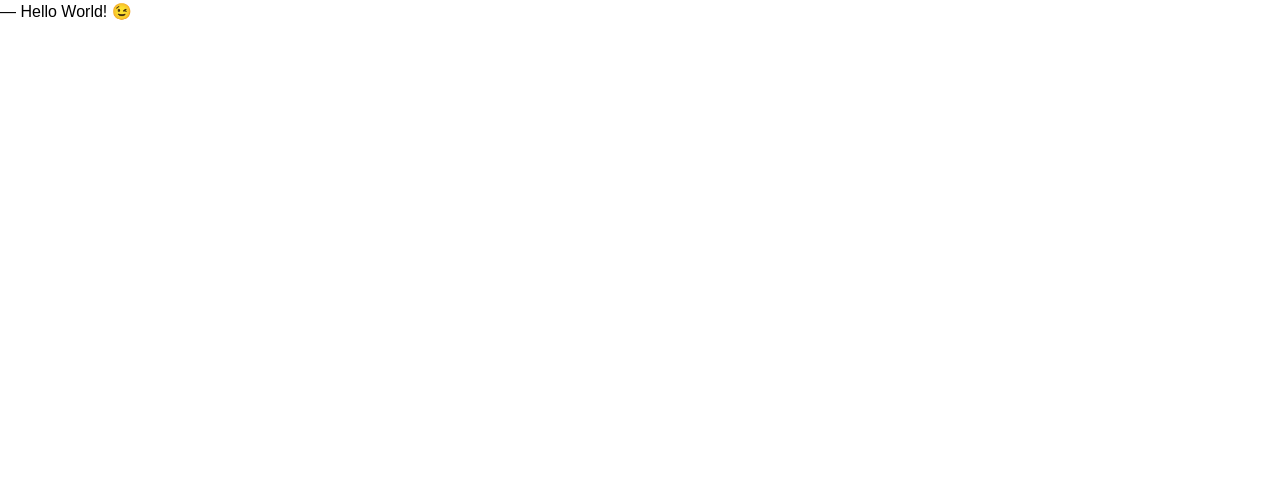
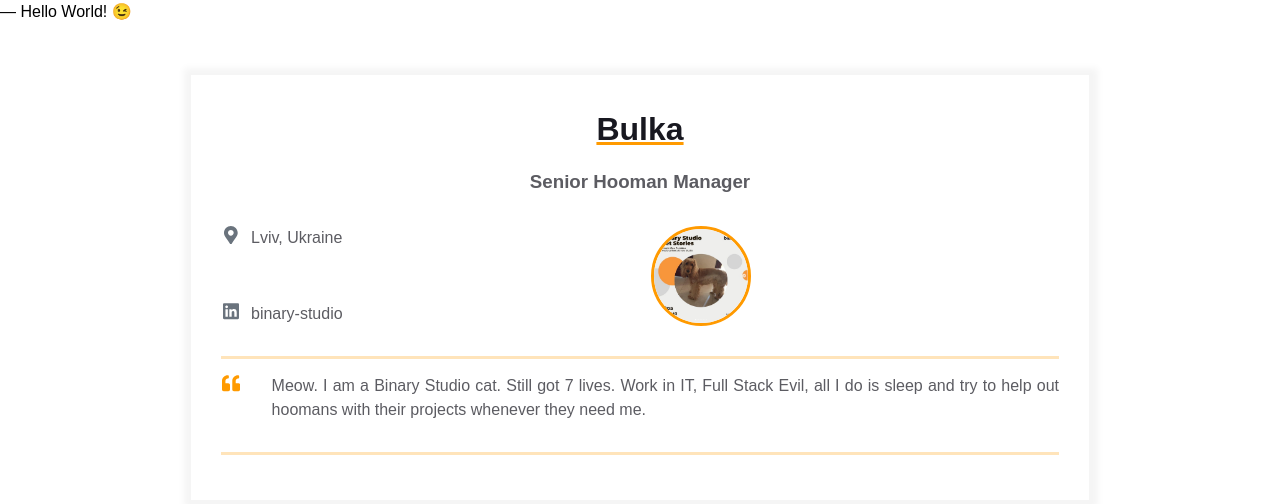
Before and after one commit to MashaVozniuk/homepage, a plain HTML site: page index.htm in a window 1280 px wide. Drawn offline with Linux system fonts and the light colour scheme.

Commit message:
add main containers with info, add avatar

```diff
--- a/index.htm
+++ b/index.htm
@@ -8,5 +8,64 @@
   </head>
   <body>
     ― Hello World! &#x1F609;
+    <main>
+        <div class="resume">
+          <div class="container">
+            <div class="resume__block">
+              <h1 class="contact-info__header">Bulka</h1>
+              <h3 class="contact-info__sub-header">Senior Hooman Manager</h3>
+
+              <div class="contact_info_container fh">
+                <div class="contact-info__block">
+                    <a href="" rel="author" class="contact-info__item">
+                        <div class="contact-info__item-icon-wrapper">
+                          <svg class="contact-info__item-icon" xmlns="http://www.w3.org/2000/svg" viewBox="0 0 384 512">
+                            <path
+                              d="M172.268 501.67C26.97 291.031 0 269.413 0 192 0 85.961 85.961 0 192 0s192 85.961 192 192c0 77.413-26.97 99.031-172.268 309.67-9.535 13.774-29.93 13.773-39.464 0zM192 272c44.183 0 80-35.817 80-80s-35.817-80-80-80-80 35.817-80 80 35.817 80 80 80z">
+                            </path>
+                          </svg>
+                        </div>
+                        <span>Lviv, Ukraine</span>
+                      </a>
+                      <a href="https://ua.linkedin.com/company/binary-studio_241166" rel="author" class="contact-info__item">
+                        <div class="contact-info__item-icon-wrapper">
+                          <svg class="contact-info__item-icon" xmlns="http://www.w3.org/2000/svg" viewBox="0 0 448 512">
+                            <path
+                              d="M416 32H31.9C14.3 32 0 46.5 0 64.3v383.4C0 465.5 14.3 480 31.9 480H416c17.6 0 32-14.5 32-32.3V64.3c0-17.8-14.4-32.3-32-32.3zM135.4 416H69V202.2h66.5V416zm-33.2-243c-21.3 0-38.5-17.3-38.5-38.5S80.9 96 102.2 96c21.2 0 38.5 17.3 38.5 38.5 0 21.3-17.2 38.5-38.5 38.5zm282.1 243h-66.4V312c0-24.8-.5-56.7-34.5-56.7-34.6 0-39.9 27-39.9 54.9V416h-66.4V202.2h63.7v29.2h.9c8.9-16.8 30.6-34.5 62.9-34.5 67.2 0 79.7 44.3 79.7 101.9V416z">
+                            </path>
+                          </svg>
+                        </div>
+                        <span>binary-studio</span>
+                      </a>
+                </div>
+
+                <div class="contact-info__block contact-info__block--center">
+                  <img class="contact-info__avatar" src="assets/bulka-dog.jpg" alt="Avatar">
+                </div>
+
+                <div class="contact-info__block"></div>
+              </div>
+            </div>
+          </div>
+          <div class="container">
+            <div class="resume__block">
+              <div class="intro">
+                <div class="intro__icon-wrapper">
+                  <svg class="intro__icon" xmlns="http://www.w3.org/2000/svg" viewBox="0 0 512 512">
+                    <path
+                      d="M464 256h-80v-64c0-35.3 28.7-64 64-64h8c13.3 0 24-10.7 24-24V56c0-13.3-10.7-24-24-24h-8c-88.4 0-160 71.6-160 160v240c0 26.5 21.5 48 48 48h128c26.5 0 48-21.5 48-48V304c0-26.5-21.5-48-48-48zm-288 0H96v-64c0-35.3 28.7-64 64-64h8c13.3 0 24-10.7 24-24V56c0-13.3-10.7-24-24-24h-8C71.6 32 0 103.6 0 192v240c0 26.5 21.5 48 48 48h128c26.5 0 48-21.5 48-48V304c0-26.5-21.5-48-48-48z">
+                    </path>
+                  </svg>
+                </div>
+                <p class="intro_text">Meow.
+                  I am a Binary Studio cat. Still got 7 lives. Work in IT, Full Stack Evil,
+                  all I do is sleep and try to help out hoomans with their projects whenever
+                  they need me.
+                </p>
+              </div>
+            </div>
+          </div>
+        </div>
+      </main>
   </body>
 </html>
```
Also changed, not shown: assets/bulka-dog.jpg (added).
